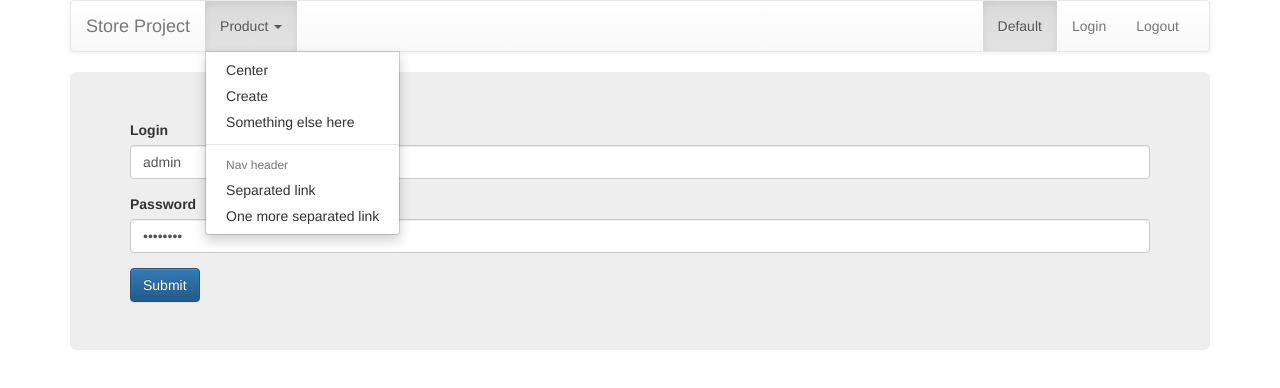
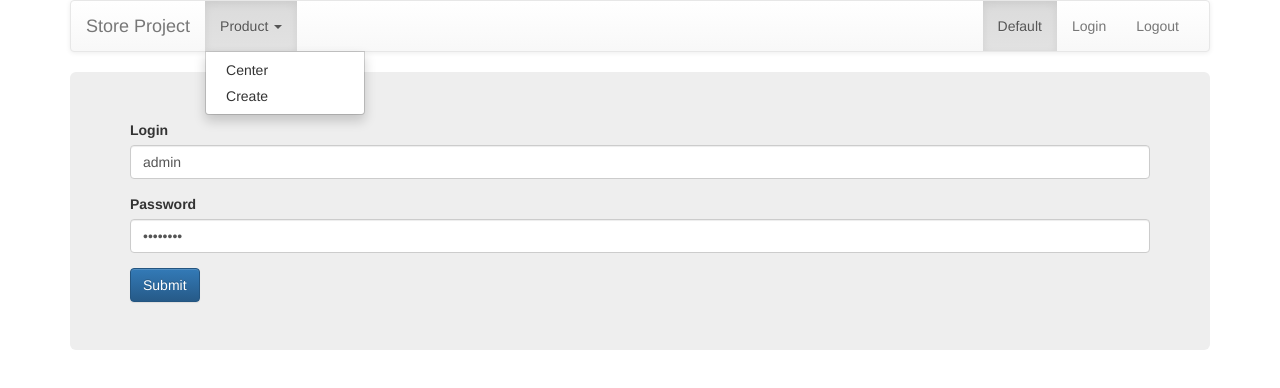
Before and after one commit to Rafaelnanes/angularjs2-frontend, an Angular app: page /login in a window 1280 px wide. Both pictures are taken after a click on the button "Product". Shown: the top 388 px of the page. Built offline with nearby package versions, Linux system fonts and the light colour scheme.

Commit message:
Inclusão do lazy loading das rotas

```diff
--- a/src/app/modules/core/components/nav-bar/nav-bar.component.html
+++ b/src/app/modules/core/components/nav-bar/nav-bar.component.html
@@ -1,4 +1,3 @@
-<!-- Static navbar -->
 <nav class="navbar navbar-default">
   <div class="container-fluid">
     <div class="navbar-header">
@@ -9,20 +8,15 @@
               <span class="icon-bar"></span>
               <span class="icon-bar"></span>
             </button>
-      <a class="navbar-brand" href="#">Store Project</a>
+      <a class="navbar-brand" routerLink="/main">Store Project</a>
     </div>
     <div id="navbar" class="navbar-collapse collapse">
       <ul class="nav navbar-nav">
         <li class="dropdown">
           <a href="#" class="dropdown-toggle" data-toggle="dropdown" role="button" aria-haspopup="true" aria-expanded="false">Product <span class="caret"></span></a>
           <ul class="dropdown-menu">
-            <li><a routerLink="/product/center">Center</a></li>
-            <li><a routerLink="/product/create">Create</a></li>
-            <li><a href="#">Something else here</a></li>
-            <li role="separator" class="divider"></li>
-            <li class="dropdown-header">Nav header</li>
-            <li><a href="#">Separated link</a></li>
-            <li><a href="#">One more separated link</a></li>
+            <li><a routerLink="/product">Center</a></li>
+            <li><a [routerLink]="['/product','create']">Create</a></li>
           </ul>
         </li>
       </ul>
@@ -32,7 +26,5 @@
         <li (click)="logout()" style="cursor: pointer"><a>Logout</a></li>
       </ul>
     </div>
-    <!--/.nav-collapse -->
   </div>
-  <!--/.container-fluid -->
 </nav>
--- a/src/app/modules/core/core-routing.module.ts
+++ b/src/app/modules/core/core-routing.module.ts
@@ -15,12 +15,13 @@ const appRoutes: Routes = [
     path: 'login',
     component: LoginComponent
   },
-  { path: '**', component: PageNotFoundComponent },
+  { path: 'product', loadChildren: 'app/modules/product/product.module#ProductModule' },
   {
     path: '',
     redirectTo: '/main',
     pathMatch: 'full'
-  }
+  },
+  { path: '**', component: PageNotFoundComponent }
 ];
 
 @NgModule({
--- a/src/app/modules/core/core.module.ts
+++ b/src/app/modules/core/core.module.ts
@@ -8,7 +8,6 @@ import { NavBarComponent, PageNotFoundComponent, MainComponent, LoginComponent }
 @NgModule({
   imports: [
     SharedModule,
-    ProductModule,
     CoreRoutingModule
   ],
   declarations: [
--- a/src/app/modules/product/product-routing.module.ts
+++ b/src/app/modules/product/product-routing.module.ts
@@ -8,17 +8,17 @@ import { AuthGuardService } from './../shared/index';
 
 const appRoutes: Routes = [
   {
-    path: 'product/center', component: ProductCenterComponent, canActivate: [AuthGuardService]
+    path: '', component: ProductCenterComponent, canActivate: [AuthGuardService]
   },
   {
-    path: 'product/create', component: ProductCreateComponent, canActivate: [AuthGuardService]
+    path: 'create', component: ProductCreateComponent, canActivate: [AuthGuardService]
   }
 ];
 
 @NgModule({
   imports: [
     CommonModule,
-    RouterModule.forRoot(appRoutes)
+    RouterModule.forChild(appRoutes)
   ],
   declarations: [],
   exports: []
--- a/src/app/modules/product/product.module.ts
+++ b/src/app/modules/product/product.module.ts
@@ -20,7 +20,7 @@ import { SharedModule} from './../shared/index';
     ProductCreateComponent
   ],
   exports: [
-    RouterModule
+
   ]
 })
 export class ProductModule { }
```
